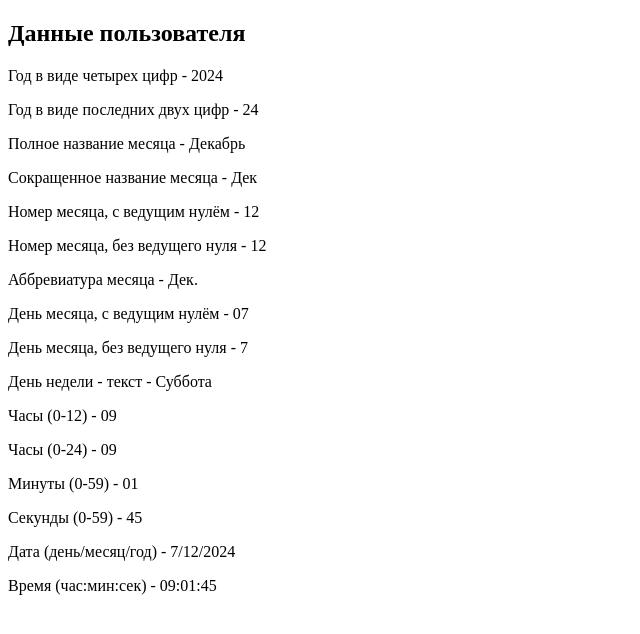
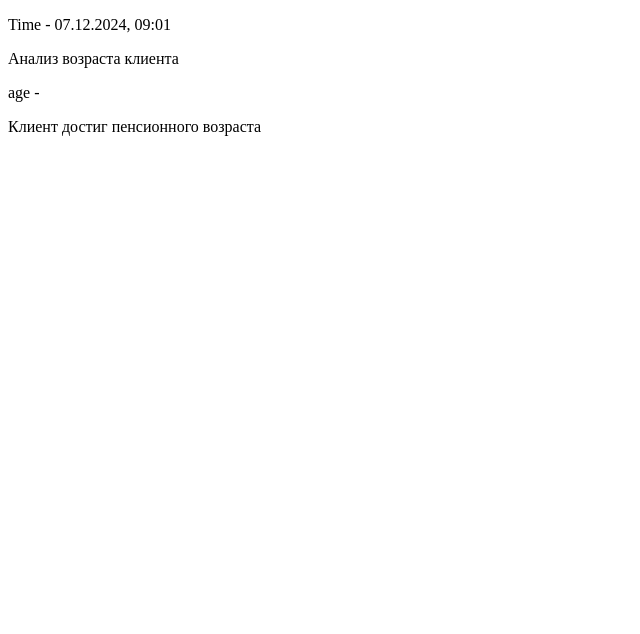
Before and after one commit to 52ivepub/Django_stepic, a Django app: page / in a window 1280 px wide. Shown: the top 634 px of the page, without its empty margins (0-640 px from the left). Run offline with Django 5.2, Linux system fonts and the light colour scheme.

Commit message:
2-2.6-4  if enif

```diff
--- a/stepic/blog/views.py
+++ b/stepic/blog/views.py
@@ -1,10 +1,5 @@
 from django.shortcuts import render
 
 def index(request):
-    header = "Данные пользователя"
-    langs = ['Python', "Java", "C#"]
-    user = {"name": "Tom", "age": 23}
-    address = ("Абрикосовая", 23, 45)
-
-    data = {'header': header, "langs": langs, "user": user, "adress": address}
+    data = {"age": 70}
     return render(request, "blog/index.html", context=data)
--- a/stepic/templates/blog/index.html
+++ b/stepic/templates/blog/index.html
@@ -8,23 +8,17 @@
     <title>Учу Django</title>
 </head>
 <body>
-    <h2>{{ header }}</h2>
-    <p>Год в виде четырех цифр - {% now "Y" %}</p>
-    <p>Год в виде последних двух цифр - {% now "y" %}</p>
-    <p>Полное название месяца - {% now "F" %}</p>
-    <p>Сокращенное название месяца - {% now "M" %}</p>
-    <p>Номер месяца, с ведущим нулём - {% now "m" %}</p>
-    <p>Номер месяца, без ведущего нуля - {% now "n" %}</p>
-    <p>Аббревиатура месяца  - {% now "N" %}</p>
-    <p>День месяца, с ведущим нулём - {% now "d" %}</p>
-    <p>День месяца, без ведущего нуля - {% now "j" %}</p>
-    <p>День недели - текст - {% now "l" %}</p>
-    <p>Часы (0-12) - {% now "h" %}</p>
-    <p>Часы (0-24) - {% now "H" %}</p>
-    <p>Минуты (0-59) - {% now "i" %}</p>
-    <p>Секунды (0-59) - {% now "s" %}</p>
-    <p>Дата (день/месяц/год) - {% now "j/m/Y" %}</p>
-    <p>Время (час:мин:сек) - {% now "H:i:s" %}</p>
+    <p>Time - {% now "d.m.Y, H:i" %}</p>
+    <p>Анализ возраста клиента</p>
+    <p>age - </p>
+    {% if age > 65 %}
+        <p>Клиент достиг пенсионного возраста</p>
+    {% else %}
+    <p>Клиент не является пенсионером</p>
+    {% endif %}
+
+
+
 
 </body>
 </html>
```
